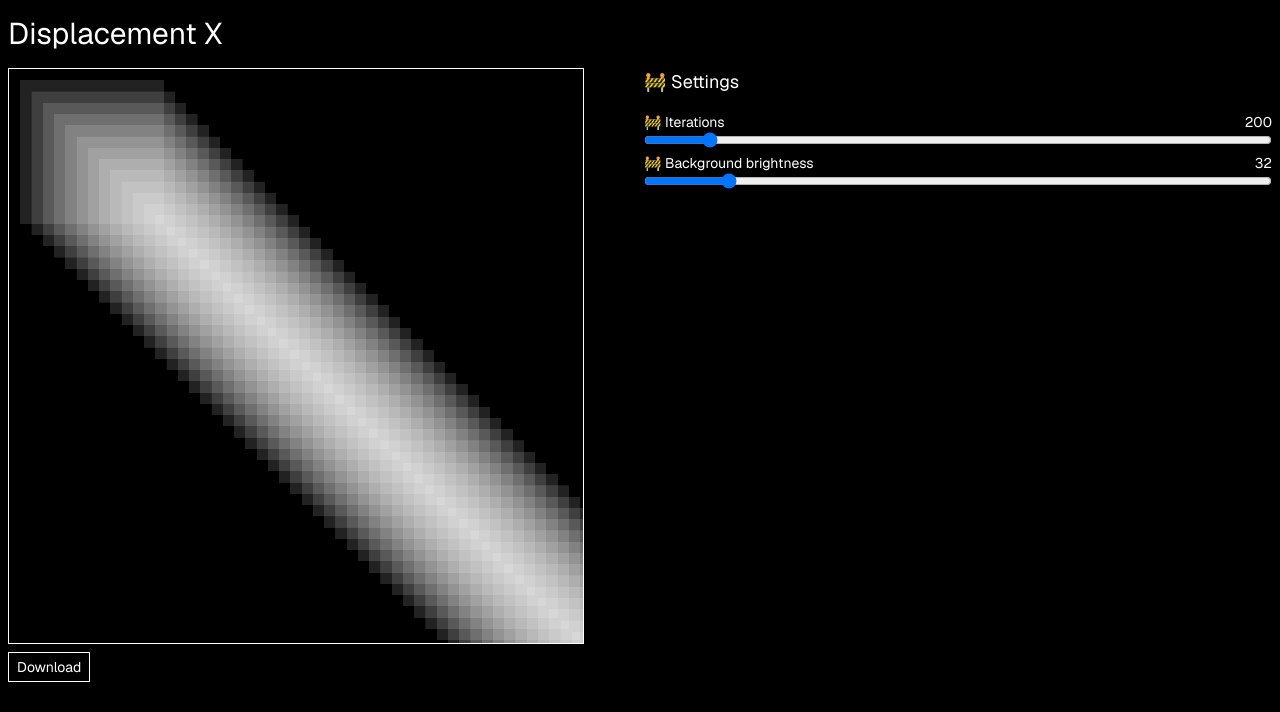
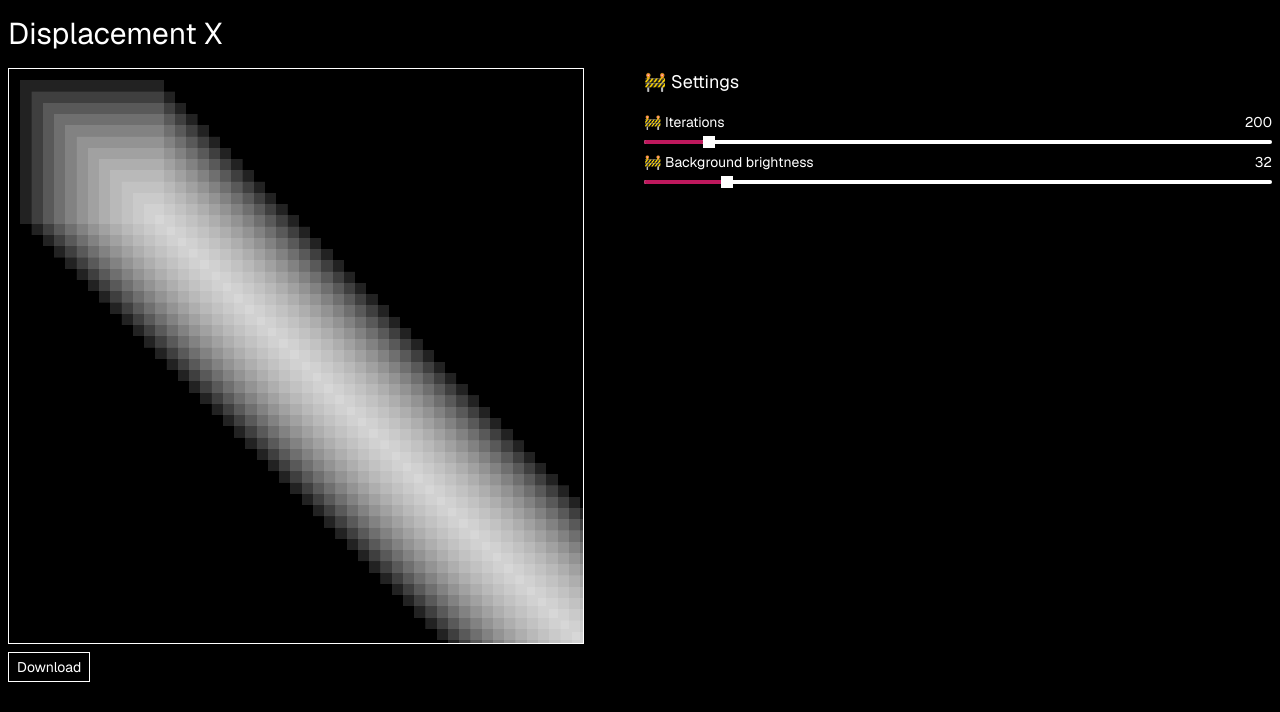
Before and after one commit to satelllte/displacementx, a Next.js app: page / in a window 1280 px wide. Shown: the top 712 px of the page. Built offline with nearby package versions, Linux system fonts and the light colour scheme.

Commit message:
radix slider

```diff
--- a/package.json
+++ b/package.json
@@ -10,6 +10,7 @@
     "format": "prettier . --write"
   },
   "dependencies": {
+    "@radix-ui/react-slider": "1.1.2",
     "clsx": "2.0.0",
     "geist": "1.0.0",
     "next": "14.0.1",
--- a/src/components/ui/Slider/Slider.tsx
+++ b/src/components/ui/Slider/Slider.tsx
@@ -1,4 +1,5 @@
 import {useId} from 'react';
+import * as RadixSlider from '@radix-ui/react-slider';
 
 type SliderProps = {
   readonly label: string;
@@ -10,25 +11,33 @@ type SliderProps = {
 };
 
 export function Slider({label, min, max, step, value, setValue}: SliderProps) {
-  const id = useId();
+  const labelId = useId();
+  const thumbId = useId();
   return (
     <div className='w-full select-none text-sm'>
       <div className='flex items-center justify-between'>
-        <label htmlFor={id}>{label}</label>
-        <output htmlFor={id}>{value}</output>
+        <label id={labelId}>{label}</label>
+        <output htmlFor={thumbId}>{value}</output>
       </div>
-      <input
-        className='w-full'
-        id={id}
-        type='range'
+      <RadixSlider.Root
+        className='relative flex h-[20px] items-center'
         min={min}
         max={max}
         step={step}
-        value={value}
-        onChange={(event) => {
-          setValue(Number(event.target.value));
+        value={[value]}
+        onValueChange={([value]) => {
+          setValue(value);
         }}
-      />
+      >
+        <RadixSlider.Track className='relative block h-1 grow rounded-full bg-white'>
+          <RadixSlider.Range className='absolute h-full rounded-full bg-pink-700' />
+        </RadixSlider.Track>
+        <RadixSlider.Thumb
+          id={thumbId}
+          className='block h-3 w-3 bg-white hover:shadow-[0_0_0_2px] hover:shadow-pink-700 focus:shadow-[0_0_0_2px] focus:shadow-pink-700 focus:outline-none'
+          aria-labelledby={labelId}
+        />
+      </RadixSlider.Root>
     </div>
   );
 }
```
Also changed, not shown: 1 other file (tests, documents, lock files or other folders).
